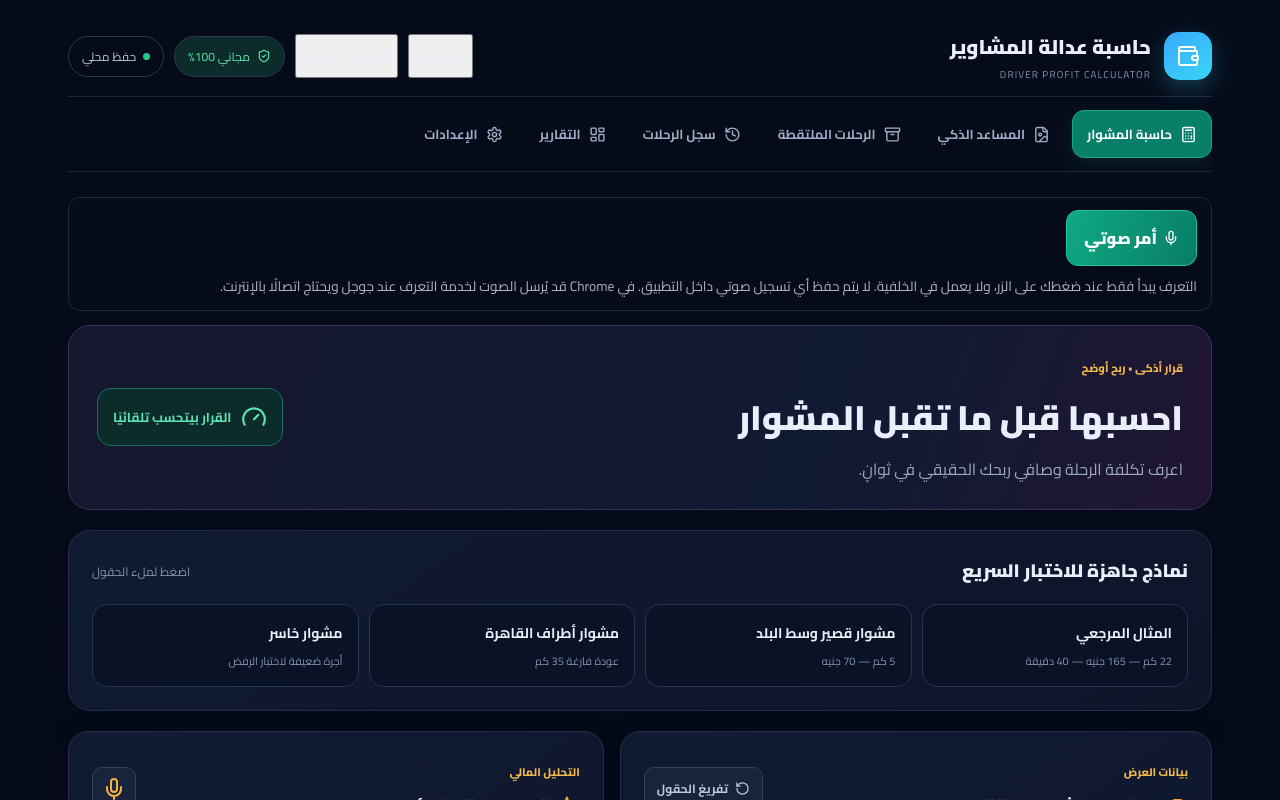
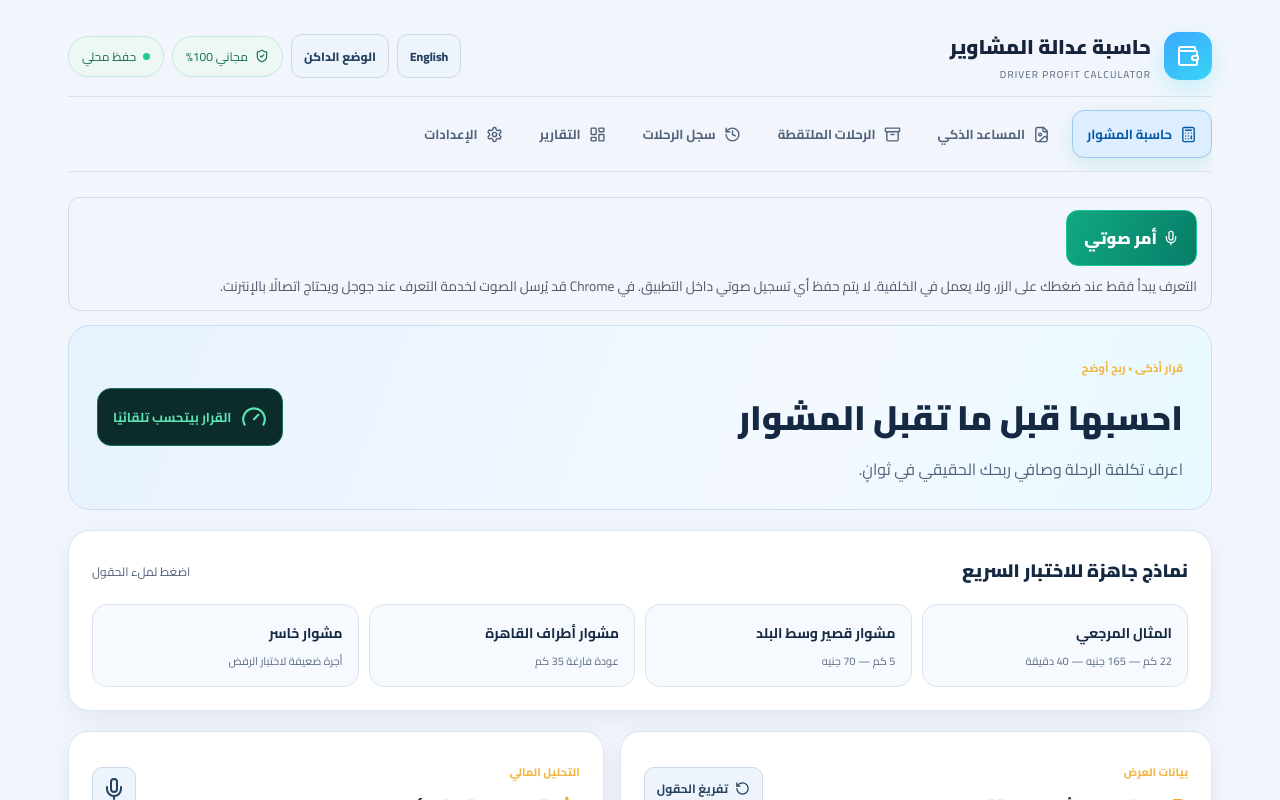
Before and after one commit to jom-design/driversch-profit-calculator, a React (Vite) app in the folder driversch-profit-calculator/: page / in a window 1280 px wide. Shown: the top 800 px of the page. Built offline with nearby package versions, Linux system fonts and the light colour scheme.

Commit message:
style: add light theme surfaces and locale control layout

```diff
--- a/driversch-profit-calculator/src/redesign.css
+++ b/driversch-profit-calculator/src/redesign.css
@@ -131,3 +131,31 @@ textarea { min-height: 72px; }
 @media (prefers-reduced-motion: reduce) {
   * { transition: none !important; animation: none !important; }
 }
+
+
+/* Locale and theme controls */
+.utility-btn{min-height:44px;padding:8px 12px;border:1px solid #3a5275;border-radius:11px;background:#132441;color:#eaf3ff;font-weight:800;font-size:12px;white-space:nowrap}
+.top-actions{display:flex;align-items:center;gap:8px;flex-wrap:wrap}
+html[dir="ltr"] body{text-align:left}
+html[dir="ltr"] .template{text-align:left}
+html[dir="ltr"] table{text-align:left}
+html[data-theme="light"] body{background:#f2f6fc;color:#17243b}
+html[data-theme="light"] .app-shell{color:#17243b}
+html[data-theme="light"] .topbar,html[data-theme="light"] .nav,html[data-theme="light"] footer{border-color:#d9e2ef}
+html[data-theme="light"] .brand small,html[data-theme="light"] .hero p,html[data-theme="light"] .section-head span,html[data-theme="light"] .panel-head p,html[data-theme="light"] .field>span,html[data-theme="light"] .formula-note,html[data-theme="light"] footer{color:#52627a}
+html[data-theme="light"] .panel,html[data-theme="light"] .templates{background:#fff;border-color:#dce5f0;box-shadow:0 8px 26px #17365d12}
+html[data-theme="light"] .hero{background:linear-gradient(110deg,#e7f2ff,#f4f9ff 65%,#e7faff);border-color:#c9def5}
+html[data-theme="light"] .hero h1,html[data-theme="light"] .section-head h2,html[data-theme="light"] .section-head h3,html[data-theme="light"] .panel-head h2,html[data-theme="light"] .template strong,html[data-theme="light"] .empty-state strong{color:#152943}
+html[data-theme="light"] .template,html[data-theme="light"] .app-select button,html[data-theme="light"] .choice-row button,html[data-theme="light"] .metric,html[data-theme="light"] .profit-highlight,html[data-theme="light"] .upload-zone,html[data-theme="light"] .ocr-review pre{background:#f6f9fd;border-color:#d9e3ef;color:#213550}
+html[data-theme="light"] .input-wrap,html[data-theme="light"] .field textarea,html[data-theme="light"] .field select{background:#fff;border-color:#cbd8e7;color:#17243b}
+html[data-theme="light"] .input-wrap input{color:#17243b}
+html[data-theme="light"] .nav button{color:#52627a}
+html[data-theme="light"] .nav button.active{background:#dceeff;color:#0759a5;border-color:#9cc9f2}
+html[data-theme="light"] td{color:#263b56}
+html[data-theme="light"] th{color:#52627a}
+html[data-theme="light"] .subtle-btn,html[data-theme="light"] .icon-btn,html[data-theme="light"] .utility-btn{background:#edf4fc;border-color:#cbd9e9;color:#24415f}
+html[data-theme="light"] .profit-highlight small,html[data-theme="light"] .profit-highlight span,html[data-theme="light"] .metric span,html[data-theme="light"] .template small{color:#5b6e87}
+html[data-theme="light"] .metric strong{color:#1a304c}
+html[data-theme="light"] .toast{background:#fff;border-color:#b9cde4;color:#17243b}
+html[data-theme="light"] .free-tag,html[data-theme="light"] .local-tag{background:#edf8f5;border-color:#c2e7db;color:#176b53}
+@media(max-width:600px){.top-actions{gap:6px}.utility-btn{font-size:11px;padding:7px 9px}.top-actions .free-tag{display:none}}
```
